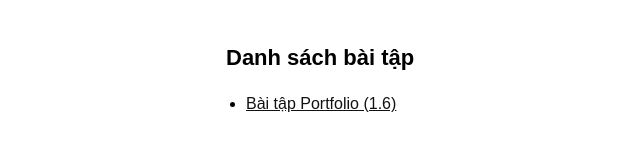
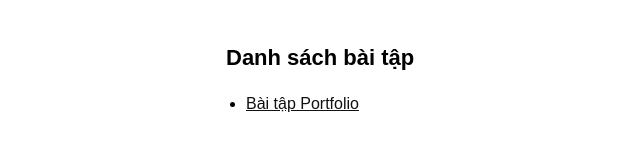
Before and after one commit to JHieuu128/hieu2611comp18201, a plain HTML site: page index.html in a window 1280 px wide. Shown: the full height of the page, 114-754 px from the left. Drawn offline with Linux system fonts and the light colour scheme.

Commit message:
Remove version number from Portfolio link

```diff
--- a/index.html
+++ b/index.html
@@ -15,7 +15,7 @@
 <body>
   <h1>Danh sách bài tập</h1>
   <ul>
-    <li><a href="./BTPortfolio/">Bài tập Portfolio (1.6)</a></li>
+    <li><a href="./BTPortfolio/">Bài tập Portfolio</a></li>
 
   </ul>
 </body>
```
